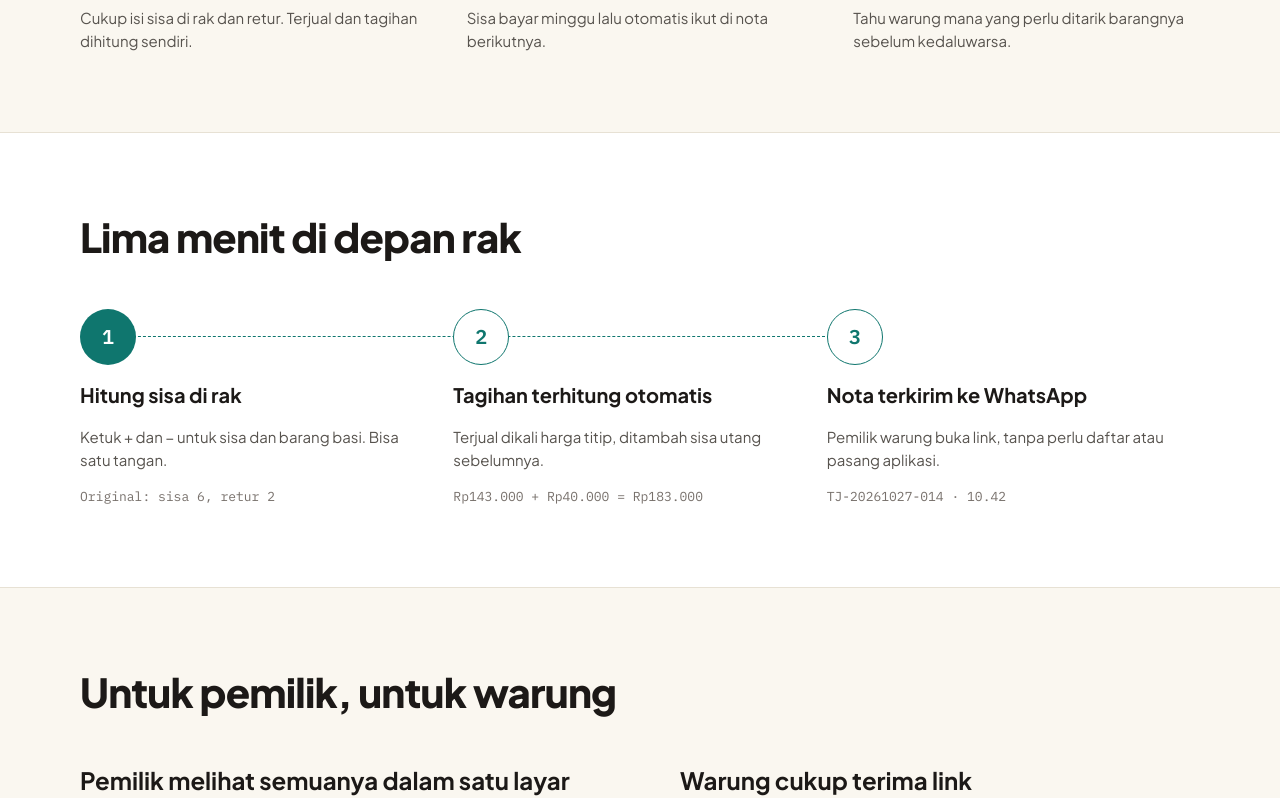
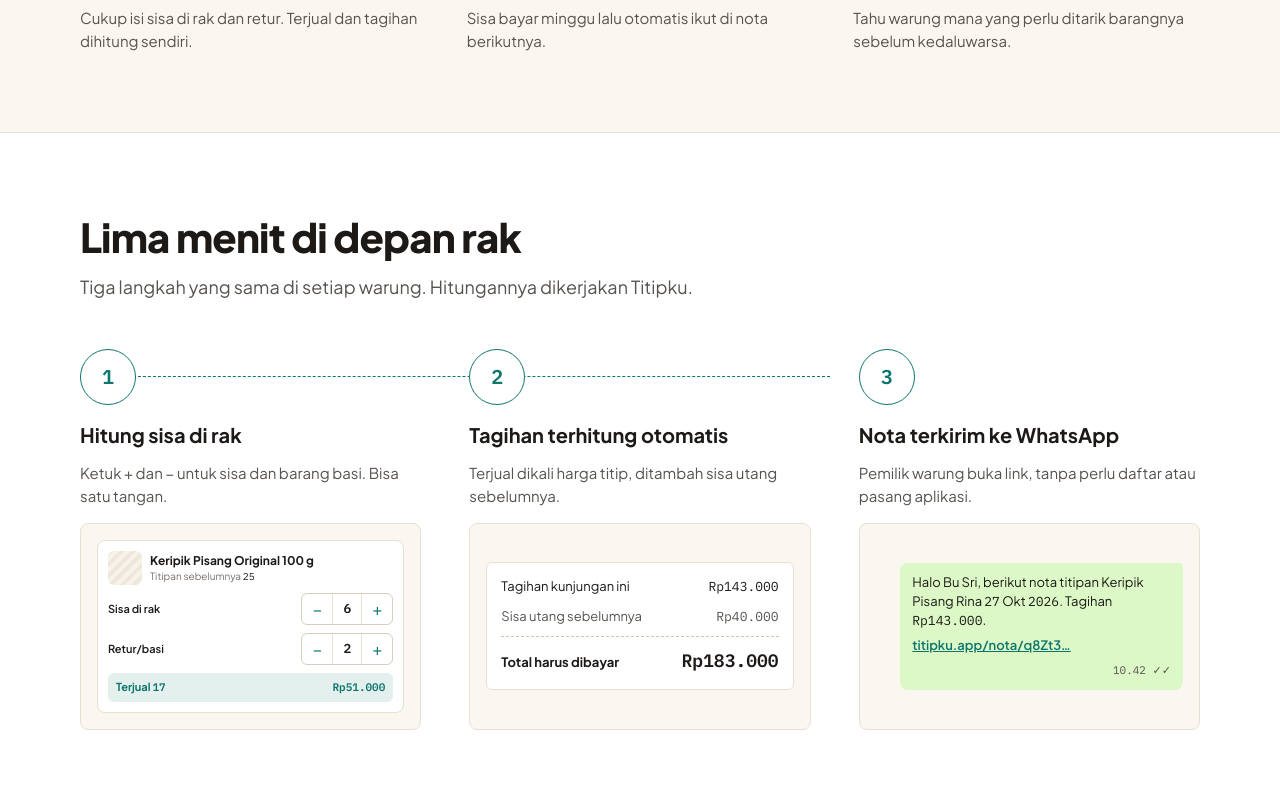
Before and after one commit to HoreHorePENS/Titipku-landing-page, a Next.js app: page / in a window 1280 px wide. Shown: the part 1886-2684 px from the top of the page. Built offline with nearby package versions, Linux system fonts and the light colour scheme.

Commit message:
feat: visual per langkah di section cara kerja

```diff
--- a/app/globals.css
+++ b/app/globals.css
@@ -24,6 +24,7 @@
   --notebook-rule: #bfdbfe; /* garis biru muda */
   --notebook-margin: #f9a8b4; /* garis margin merah muda */
   --ink-pen: #1e3a8a; /* tinta tulisan tangan */
+  --chat-bubble: #dcf8c6; /* gelembung chat bergaya WhatsApp */
   --hatch-a: #efe8da;
   --hatch-b: #f7f3ea;
 }
@@ -47,6 +48,7 @@
   --color-notebook: var(--notebook);
   --color-notebook-margin: var(--notebook-margin);
   --color-ink-pen: var(--ink-pen);
+  --color-chat-bubble: var(--chat-bubble);
   --color-hatch-a: var(--hatch-a);
   --color-hatch-b: var(--hatch-b);
 
--- a/components/landing/HowItWorksSection.tsx
+++ b/components/landing/HowItWorksSection.tsx
@@ -1,26 +1,31 @@
+import type { ComponentType } from "react";
+import { BillStepCard, CountStepCard, NotaStepCard } from "./StepCards";
 import { container, SectionTitle } from "./ui";
 
-const STEPS = [
+const STEPS: {
+  title: string;
+  desc: string;
+  mobile: string;
+  Card: ComponentType;
+}[] = [
   {
     title: "Hitung sisa di rak",
     desc: "Ketuk + dan − untuk sisa dan barang basi. Bisa satu tangan.",
-    detail: "Original: sisa 6, retur 2",
     mobile: "Ketuk + dan −, bisa satu tangan.",
-    mobileMono: false,
+    Card: CountStepCard,
   },
   {
     title: "Tagihan terhitung otomatis",
     desc: "Terjual dikali harga titip, ditambah sisa utang sebelumnya.",
-    detail: "Rp143.000 + Rp40.000 = Rp183.000",
-    mobile: "Rp143.000 + Rp40.000 = Rp183.000",
-    mobileMono: true,
+    // Rumus angka yang dulu tampil di sini kini ada di kartu langkah 2.
+    mobile: "Terjual dikali harga titip, ditambah sisa utang sebelumnya.",
+    Card: BillStepCard,
   },
   {
     title: "Nota terkirim ke WhatsApp",
     desc: "Pemilik warung buka link, tanpa perlu daftar atau pasang aplikasi.",
-    detail: "TJ-20261027-014 · 10.42",
     mobile: "Warung buka link, tanpa daftar.",
-    mobileMono: false,
+    Card: NotaStepCard,
   },
 ];
 
@@ -31,49 +36,53 @@ export function HowItWorksSection() {
       aria-labelledby="cara-kerja-title"
       className="border-t border-line bg-surface"
     >
-      <div className={`${container} flex flex-col gap-6 py-12 md:gap-12 md:py-20`}>
-        <SectionTitle id="cara-kerja-title">Lima menit di depan rak</SectionTitle>
+      <div className={`${container} flex flex-col gap-8 py-12 md:gap-12 md:py-20`}>
+        <div className="flex flex-col gap-2 md:gap-3">
+          <SectionTitle id="cara-kerja-title">Lima menit di depan rak</SectionTitle>
+          <p className="max-w-[640px] text-[15px] leading-[23px] text-ink-muted md:text-lg md:leading-7">
+            Tiga langkah yang sama di setiap warung. Hitungannya dikerjakan Titipku.
+          </p>
+        </div>
 
-        {/* Garis putus-putus penghubung (desktop) dibuat dengan ::before. */}
-        <ol className="relative flex flex-col md:grid md:grid-cols-3 md:before:absolute md:before:top-[27px] md:before:right-[33%] md:before:left-7 md:before:border-t-[1.5px] md:before:border-dashed md:before:border-primary md:before:content-['']">
+        {/*
+          Desktop (≥1024 px): 3 kolom; di bawahnya langkah bertumpuk dengan garis vertikal.
+          Tiap <li> memakai subgrid 3 baris (nomor, teks, kartu)
+          sehingga teks dan kartu sejajar dan tinggi kartu sama.
+          Garis putus-putus penghubung (desktop) dibuat dengan ::before.
+        */}
+        <ol className="relative flex flex-col lg:grid lg:grid-cols-3 lg:grid-rows-[auto_auto_1fr] lg:gap-x-12 lg:before:absolute lg:before:top-[27px] lg:before:right-[33%] lg:before:left-7 lg:before:border-t-[1.5px] lg:before:border-dashed lg:before:border-primary lg:before:content-['']">
           {STEPS.map((step, i) => {
-            const first = i === 0;
             const last = i === STEPS.length - 1;
             return (
-              <li key={step.title} className="relative flex gap-4 md:flex-col md:pr-12 md:last:pr-0">
-                <div className="flex flex-col items-center md:block">
+              <li
+                key={step.title}
+                className="relative flex gap-4 lg:row-span-3 lg:grid lg:grid-rows-subgrid lg:gap-4"
+              >
+                <div className="flex flex-col items-center lg:block">
                   <span
                     aria-hidden="true"
-                    className={`relative z-10 flex size-10 shrink-0 items-center justify-center rounded-full font-mono font-semibold md:size-14 md:text-xl ${
-                      first
-                        ? "bg-primary text-white"
-                        : "border-[1.5px] border-primary bg-surface text-primary"
-                    }`}
+                    className="relative z-10 flex size-10 shrink-0 items-center justify-center rounded-full border-[1.5px] border-primary bg-surface font-mono font-semibold text-primary lg:size-14 lg:text-xl"
                   >
                     {i + 1}
                   </span>
                   {!last && (
                     <span
                       aria-hidden="true"
-                      className="flex-1 border-l-[1.5px] border-dashed border-primary md:hidden"
+                      className="flex-1 border-l-[1.5px] border-dashed border-primary lg:hidden"
                     />
                   )}
                 </div>
-                <div className={`flex flex-col gap-1 pt-2 md:gap-4 md:p-0 ${last ? "" : "pb-6"}`}>
-                  <h3 className="text-[17px] font-bold md:text-xl">{step.title}</h3>
-                  <p className="text-[15px] leading-[23px] text-ink-muted max-md:hidden">
-                    {step.desc}
-                  </p>
-                  <p className="font-mono text-[13px] text-ink-subtle tabular-nums max-md:hidden">
-                    {step.detail}
-                  </p>
-                  <p
-                    className={`text-ink-muted md:hidden ${
-                      step.mobileMono ? "font-mono text-[13px] tabular-nums" : "text-sm"
-                    }`}
-                  >
-                    {step.mobile}
-                  </p>
+                <div
+                  className={`flex min-w-0 flex-1 flex-col gap-4 pt-2 lg:contents ${last ? "" : "pb-10"}`}
+                >
+                  <div className="flex flex-col gap-1 md:gap-3">
+                    <h3 className="text-[17px] font-bold md:text-xl">{step.title}</h3>
+                    <p className="text-[15px] leading-[23px] text-ink-muted max-md:hidden">
+                      {step.desc}
+                    </p>
+                    <p className="text-sm text-ink-muted md:hidden">{step.mobile}</p>
+                  </div>
+                  <step.Card />
                 </div>
               </li>
             );
--- a/components/landing/PhoneVisitMock.tsx
+++ b/components/landing/PhoneVisitMock.tsx
@@ -30,7 +30,7 @@ type Product = {
   photo?: string;
 };
 
-const PRODUCTS: Product[] = [
+export const PRODUCTS: Product[] = [
   {
     name: "Keripik Pisang Original 100 g",
     previous: 25,
@@ -80,7 +80,11 @@ function Row({ label, value }: { label: string; value: number }) {
   );
 }
 
-function ProductCard({ p }: { p: Product }) {
+/**
+ * Kartu produk layar Catat Kunjungan. `compact` menghilangkan baris
+ * "Titip baru" dan saran (dipakai di kartu langkah "Cara kerja").
+ */
+export function ProductCard({ p, compact = false }: { p: Product; compact?: boolean }) {
   return (
     <div className="flex flex-col gap-2 rounded-lg border border-line bg-surface p-2.5">
       <div className="flex items-center gap-2">
@@ -111,8 +115,8 @@ function ProductCard({ p }: { p: Product }) {
         </span>
         <span className="font-mono tabular-nums">{p.amount}</span>
       </div>
-      {p.newStock !== undefined && <Row label="Titip baru" value={p.newStock} />}
-      {p.suggestion && (
+      {!compact && p.newStock !== undefined && <Row label="Titip baru" value={p.newStock} />}
+      {!compact && p.suggestion && (
         <span className="text-[10px] font-semibold text-primary underline">
           {p.suggestion}
         </span>
--- /dev/null
+++ b/components/landing/StepCards.tsx
@@ -0,0 +1,72 @@
+import type { ReactNode } from "react";
+import { PRODUCTS, ProductCard } from "./PhoneVisitMock";
+
+/**
+ * Kartu visual mini untuk tiap langkah "Cara kerja" (komponen statis).
+ * Isi kartu dekoratif untuk pembaca layar; angka pentingnya diringkas di
+ * `aria-label`. Tinggi ketiga kartu disamakan oleh grid di HowItWorksSection.
+ */
+function StepCard({ label, children }: { label: string; children: ReactNode }) {
+  return (
+    <div role="img" aria-label={label} className="h-full max-w-[440px] min-w-0 lg:max-w-none">
+      <div
+        aria-hidden="true"
+        className="flex h-full flex-col justify-center rounded-lg border border-line bg-paper p-3 select-none md:p-4"
+      >
+        {children}
+      </div>
+    </div>
+  );
+}
+
+function Mono({ children }: { children: ReactNode }) {
+  return <span className="shrink-0 font-mono tabular-nums">{children}</span>;
+}
+
+/** Langkah 1: potongan kartu produk dari layar Catat Kunjungan. */
+export function CountStepCard() {
+  return (
+    <StepCard label="Contoh: Keripik Pisang Original, sisa di rak 6, retur 2, terjual 17 senilai Rp51.000.">
+      <ProductCard p={PRODUCTS[0]} compact />
+    </StepCard>
+  );
+}
+
+/** Langkah 2: blok bergaya kuitansi. */
+export function BillStepCard() {
+  return (
+    <StepCard label="Contoh: tagihan kunjungan ini Rp143.000 ditambah sisa utang sebelumnya Rp40.000, total harus dibayar Rp183.000.">
+      <div className="flex flex-col gap-2.5 rounded-md border border-line bg-surface p-3.5 text-[13px]">
+        <div className="flex items-baseline justify-between gap-3">
+          <span>Tagihan kunjungan ini</span>
+          <Mono>Rp143.000</Mono>
+        </div>
+        <div className="flex items-baseline justify-between gap-3 text-ink-muted">
+          <span>Sisa utang sebelumnya</span>
+          <Mono>Rp40.000</Mono>
+        </div>
+        <div className="border-t border-dashed border-line-dashed" />
+        <div className="flex items-baseline justify-between gap-3">
+          <span className="font-bold">Total harus dibayar</span>
+          <span className="shrink-0 font-mono text-lg font-semibold tabular-nums">Rp183.000</span>
+        </div>
+      </div>
+    </StepCard>
+  );
+}
+
+/** Langkah 3: gelembung chat bergaya WhatsApp (tanpa logo). */
+export function NotaStepCard() {
+  return (
+    <StepCard label="Contoh pesan WhatsApp ke Bu Sri berisi nota titipan 27 Okt 2026 dengan tagihan Rp143.000 dan tautan nota, terkirim pukul 10.42.">
+      <div className="ml-auto flex max-w-[92%] flex-col gap-1.5 rounded-lg rounded-tr-sm bg-chat-bubble px-3 py-2.5 text-[13px] leading-[19px]">
+        <p>
+          Halo Bu Sri, berikut nota titipan Keripik Pisang Rina <Mono>27</Mono> Okt{" "}
+          <Mono>2026</Mono>. Tagihan <Mono>Rp143.000</Mono>.
+        </p>
+        <span className="font-semibold break-all text-primary underline">titipku.app/nota/q8Zt3…</span>
+        <span className="self-end font-mono text-[11px] text-ink-muted">10.42 ✓✓</span>
+      </div>
+    </StepCard>
+  );
+}
```
Also changed, not shown: 1 other file (tests, documents, lock files or other folders).
